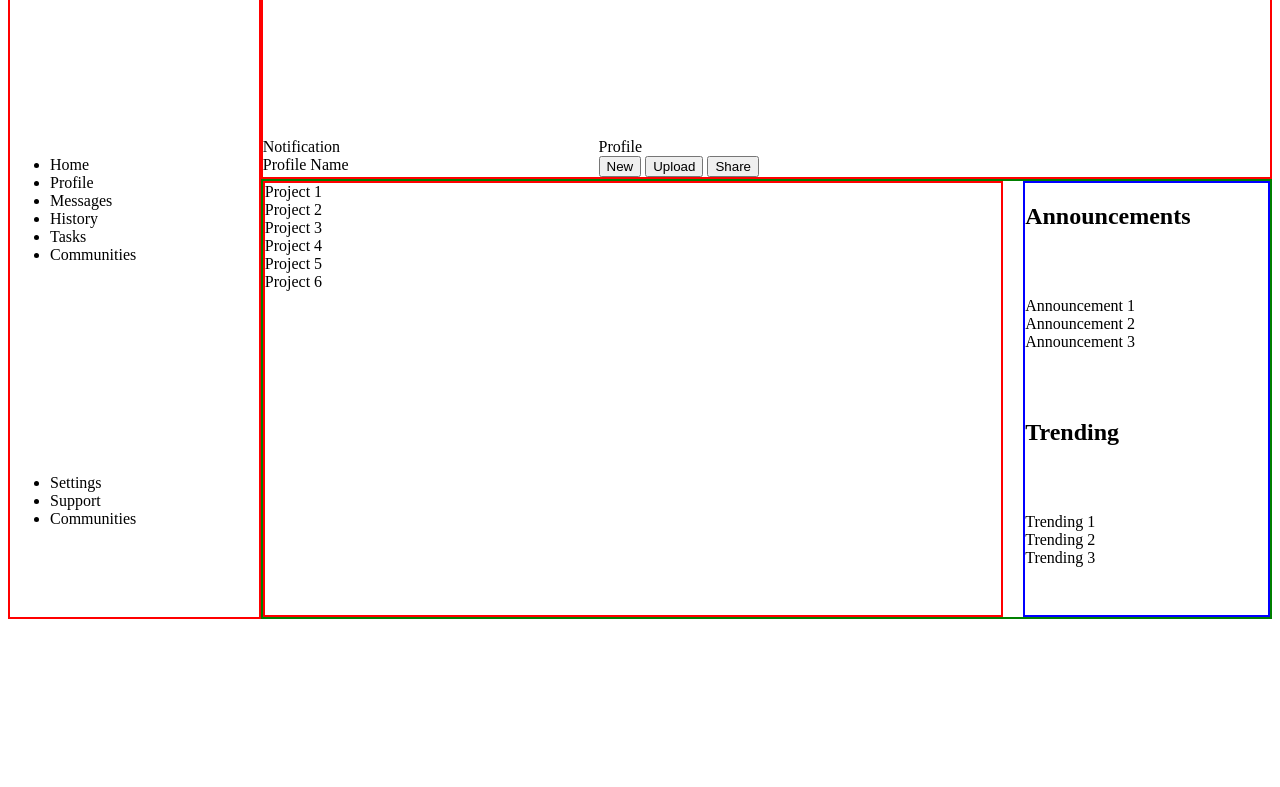
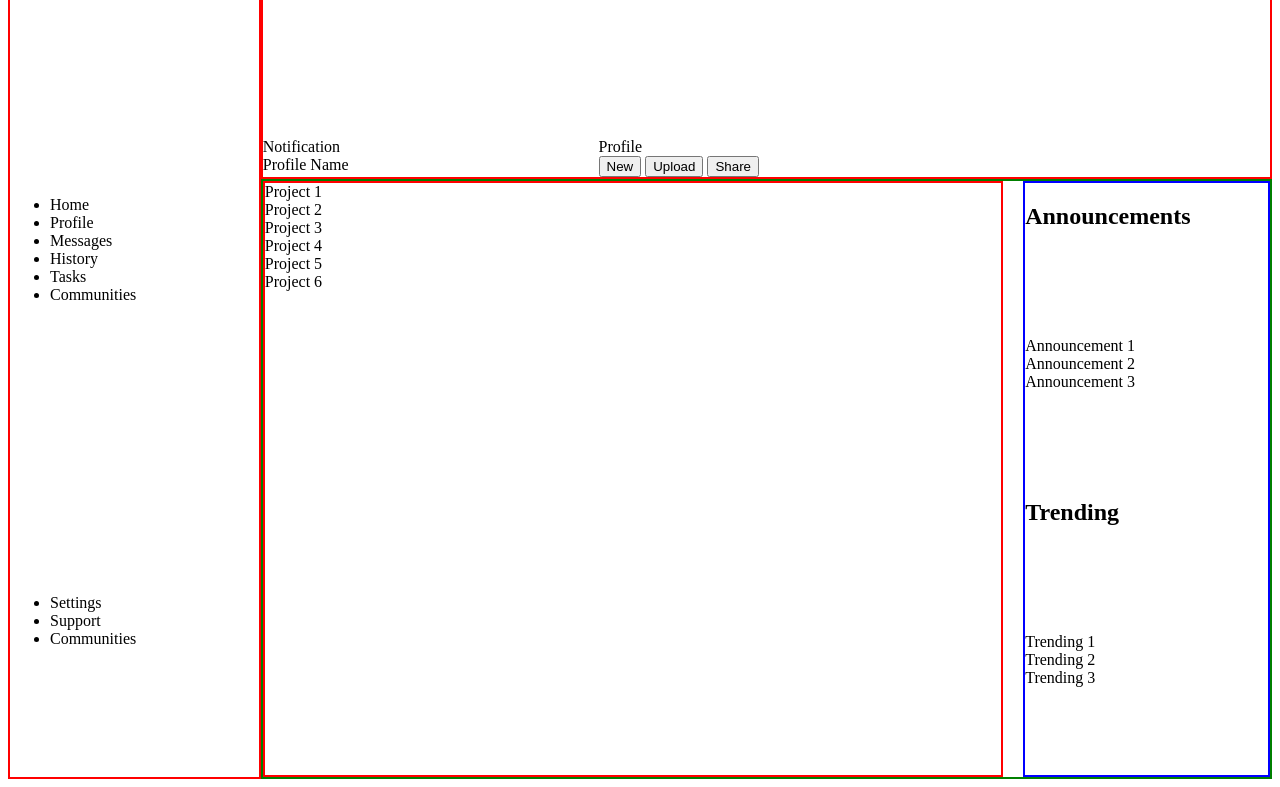
Before and after one commit to vincentcomfy/css_grid_test, a plain HTML site: page index.html in a window 1280 px wide. Shown: the part 29-816 px from the top of the page. Drawn offline with Linux system fonts and the light colour scheme.

Commit message:
adjusted styling to span full viewport, fixed contianer ratios

```diff
--- a/styles.css
+++ b/styles.css
@@ -1,9 +1,8 @@
-/* Set up the body as a grid container */
 body {
     display: grid;
-    grid-template-columns: 20% 80%;  /* Sidebar 20%, MainContent 80% */
-    grid-template-rows: 200px 1fr 2fr;  /* Adjusted for main content height */
-    height: 100vh;  /* Full viewport height */
+    grid-template-columns: 20% 80%;
+    grid-template-rows: 200px 1fr;
+    height: 100vh;
 }
 
 body > div {
@@ -12,8 +11,8 @@ body > div {
 
 .sidebar {
     display: grid;
-    grid-column: 1 / 2;  /* Sidebar takes up the first column */
-    grid-row: 1 / 3;      /* Sidebar spans all rows */
+    grid-column: 1 / 2;
+    grid-row: 1 / 3;
     grid-template-rows: 1fr 2fr 1fr;
 }
 
@@ -36,21 +35,19 @@ body > div {
 
 .mainPane {
     display: grid;
-    grid-column: 1/2;  /* MainPane takes the first column in mainContent */
+    grid-column: 1/2;
     grid-template-columns: 1fr;
     grid-template-rows: 1fr 1fr 1fr 1fr;
     border: 2px solid red;
 }
 
-/* Right pane setup (40% of mainContent width) */
 .rightPane {
     display: grid;
-    grid-column: 2/3;  /* RightPane takes the second column in mainContent */
-    grid-template-rows: 1fr 1fr;  /* Adjust height based on content */
-    border: 2px solid blue;  /* Border for visualization */
+    grid-column: 2/3;
+    grid-template-rows: 1fr 1fr;
+    border: 2px solid blue;
 }
 
-/* Styling for announcements and trending */
 .announcements {
     display: grid;
     grid-row: 1/2;
```
